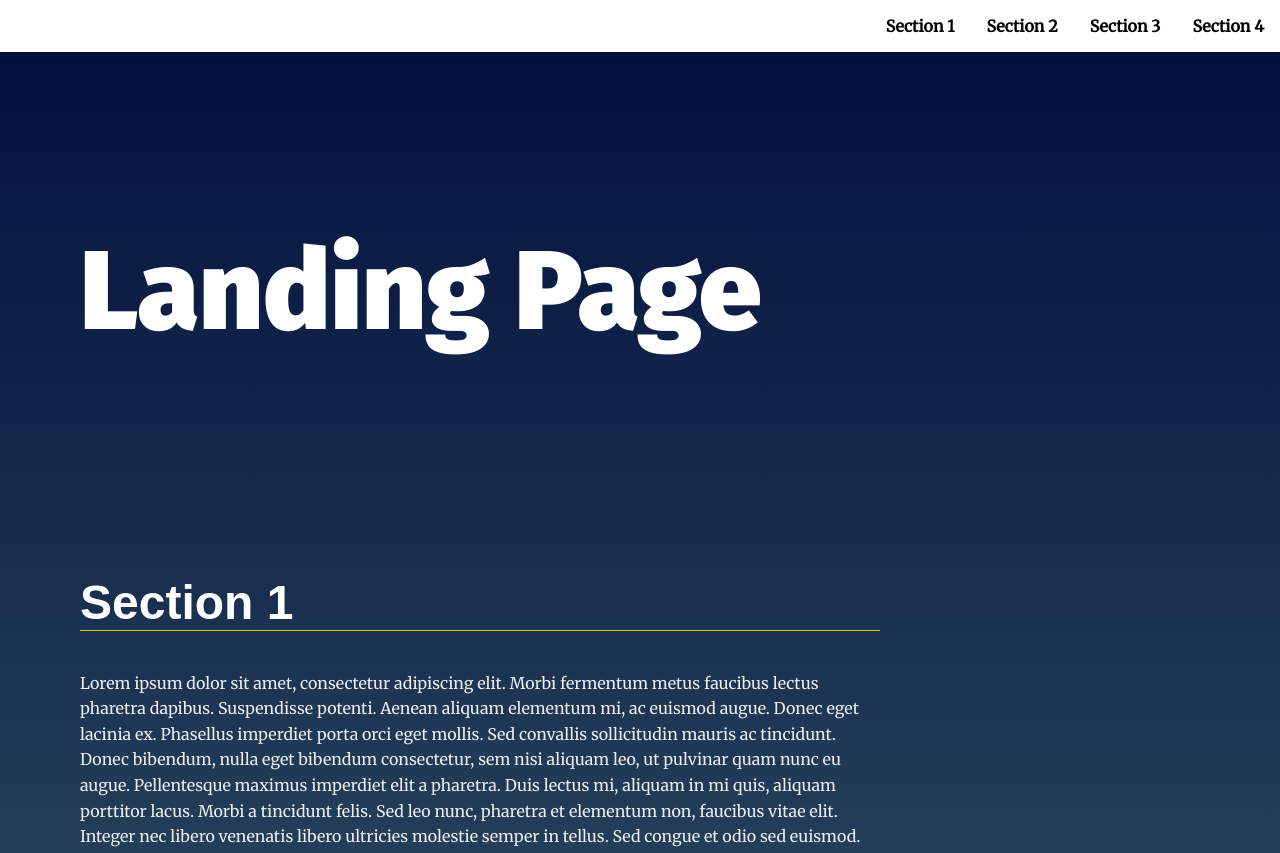
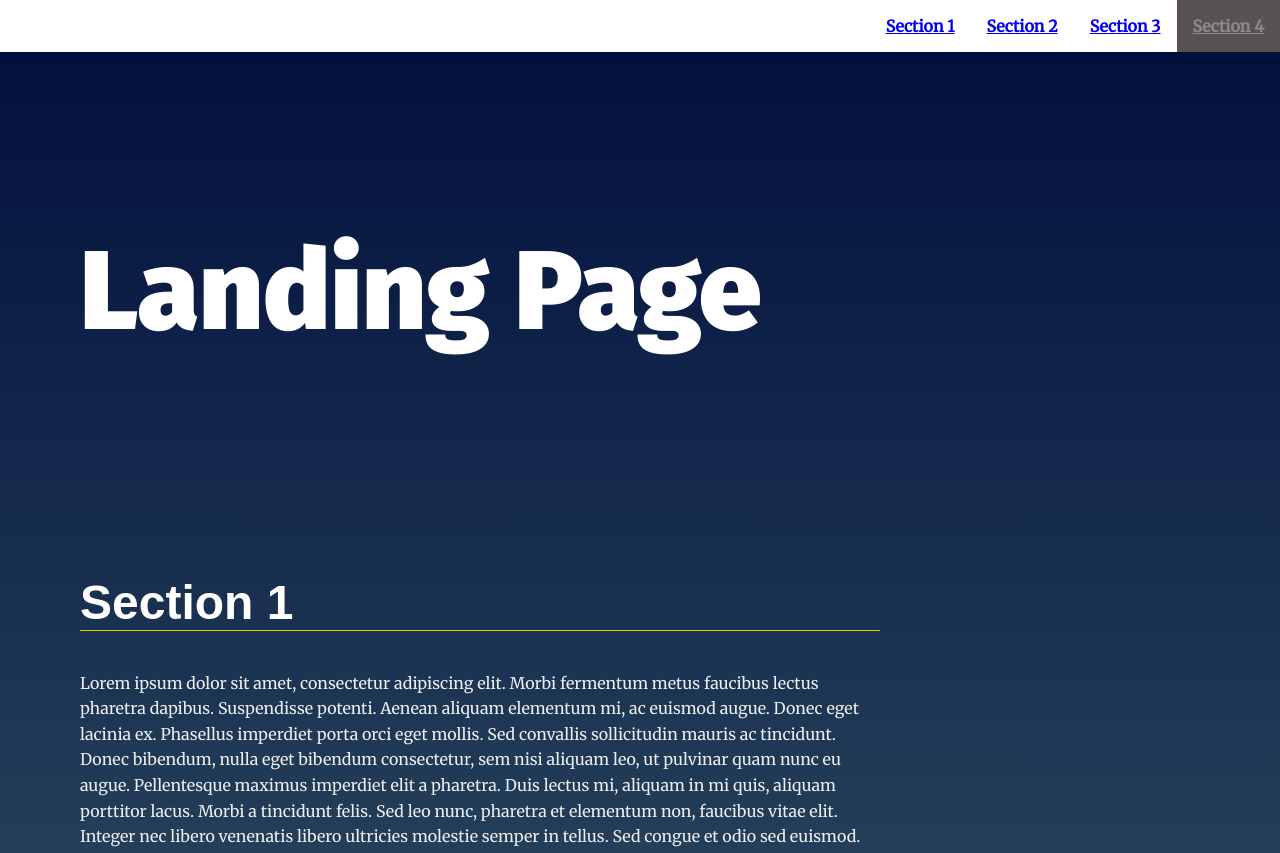
Before and after one commit to mlatysheva/udacity_landing_page, a plain HTML site: page index.html in a window 1280 px wide. Shown: the top 853 px of the page. Drawn offline with Linux system fonts and the light colour scheme.

Commit message:
Update the active status for navigation items

```diff
--- a/css/styles.css
+++ b/css/styles.css
@@ -75,7 +75,7 @@ section {
 }
 
 .navbar__menu .menu__link {
-    display: block;
+    display: inline-block;
     padding: 1em;
     font-weight: bold;
     text-decoration: none;
@@ -83,7 +83,7 @@ section {
 }
 
 .navbar__menu .menu__link:hover {
-    background: #333;
+    background: rgb(132, 150, 182);
     color: #fff;
     transition: ease 0.3s all;
 }
--- a/js/app.js
+++ b/js/app.js
@@ -14,81 +14,68 @@
 */
 
 
-/**
- * Define Global Variables
- *
-*/
-let sectionList = document.getElementsByTagName('section');
+// Create the list of sections
+
+const sectionList = document.getElementsByTagName('section');
+
 
 // Build the dynamic navigation menu
 
 const ul = document.getElementById('navbar__list');
-for (let i = 0; i < sectionList.length; i++) {
-    const navSectionName = sectionList[i].getAttribute('data-nav'); // store the menu item name, for example "Section 1"
-    const navID = sectionList[i].getAttribute('id');  // store the id of the menu item, for example "section1"
+for (section of sectionList) {
+    const navSectionName = section.getAttribute('data-nav'); // store the menu item name, for example "Section 1"
+    const navID = section.getAttribute('id');  // store the id of the menu item, for example "section1"
     const liItem = document.createElement('li'); // create the new list element li
-    liItem.classList.add('navbar__menu'); // add the class value to the newly created li element
+    liItem.classList.add('menu__link'); // add the class value to the newly created li element
     liItem.setAttribute('data-section', navID); // add the data attribute to be able to access the menu item later
-    liItem.innerHTML = `<a class = 'menu__link' href='#${navID}'>${navSectionName}</a>`; // populate the li element with its HTML code
+    liItem.innerHTML = `<a href='#${navID}'>${navSectionName}</a>`; // populate the li element with its HTML code
     ul.appendChild(liItem); // append the newly created li element to its parent element ul
 
 };
 
-//Remove the active class if was active and set to active for the currently viewed section
-//by iterating through the sectionList elements
+// Create the list of menu items
 
-function changeToActive(parameter) {
-    for (let j = 0; j < sectionList.length; j++) {
-        sectionList[j].classList.remove('your-active-class'); // first remove the active class from all sections
+const menuItemList = document.getElementsByTagName('li');
+
+//Remove the active class if it was active and set to active for the currently viewed section and respective navigation menu
+//by iterating through the sectionList elements and menuItemList elements
+
+function changeToActive(parameter) {    // parameter will be a string like 'section1', which is the id of a section and the 'data-section' attribute of a navigation item
+    for (const section of sectionList) {
+        section.classList.remove('your-active-class'); // first remove the active class from all sections
     }
+    for (const menuItem of menuItemList) {
+        menuItem.classList.remove('active'); //remove the active class from all menu items
+    }
+
     document.getElementById(parameter).classList.add('your-active-class');  // set the active class for the currently viewed section
-    const menuItem = document.querySelector(`[data-section='${parameter}']`);
-    console.log(`The active menu item is ${parameter}`);
-    menuItem.classList.add("active");
+    const menuItem = document.querySelector(`[data-section='${parameter}']`); // find the respective menu item for the section in view
+    menuItem.classList.add("active"); // add the active class to the menu item
 }
-
-// Set the event listener to a click on the navigation bar in order to change the active status of the respective section
-
-document.getElementById('navbar__list').addEventListener('click', function(e) {
-    changeToActive(e.target.hash.substring(1)); // change the status for the section based on its id parameter
-});
-
 
 // Add class 'active' to the section and the navigation item when the section is near top of viewport
 
 function makeActiveOnScroll() {
     for (const section of sectionList) {
-        const rectSection = section.getBoundingClientRect();
-        if (rectSection.top <= 150 && rectSection.bottom >=150) {
-            changeToActive(section.id)
+        const rectSection = section.getBoundingClientRect();        // get the rectangle containing the section in view
+        if (rectSection.top <= 150 && rectSection.bottom >=150) {   // check if the rectangle is enough from the top and bottom of the screen to be active
+            changeToActive(section.id)  // call the function passing the string like 'section1' which is the id of the active section and the 'data-section' attribute of the active navigation item
         }
-        // if (rectSection.top <= 150 && rectSection.bottom >= 150) {
-        //     section.classList.add('your-active-class')
-        //     // const navItem = document.getElementById(section.class)// Apply active state on the current section and the corresponding Nav link.
-        // } else {
-        // //     //if (navItem.classList.contains('active')) {
-        // //     //    navItem.classList.remove('active')
-        // //     //  }
-
-        //     if (section.classList.contains('your-active-class')) {
-        //         section.classList.remove('your-active-class')
-        //     }
-        //}
     }
 }
 
-//Make sections active 2
+// Make sections and menu items active on scroll
+
 document.addEventListener("scroll", function() {
     makeActiveOnScroll();
 });
 
-//if (section is in the viewport) {
-    // 1. Add "your-active-class" to the current section
-    // 2. Add "active" class to the Nav link which have a class same as id of the current section
-//    } else {
-     // 1. Remove "your-active-class" from the current section.
- // 2. Remove "active" class from the Nav link which have a class same as id of current section
- //   }
+// Make sections and menu items active on click, the event listener is set on the parent navigation element
+
+document.getElementById('navbar__list').addEventListener('click', function(e) {
+    changeToActive(e.target.hash.substring(1)); // change the status of the section based on its id parameter
+});
+
 
 // Scroll smoothly to a section on a link click
 
```
Also changed, not shown: 1 other file.
